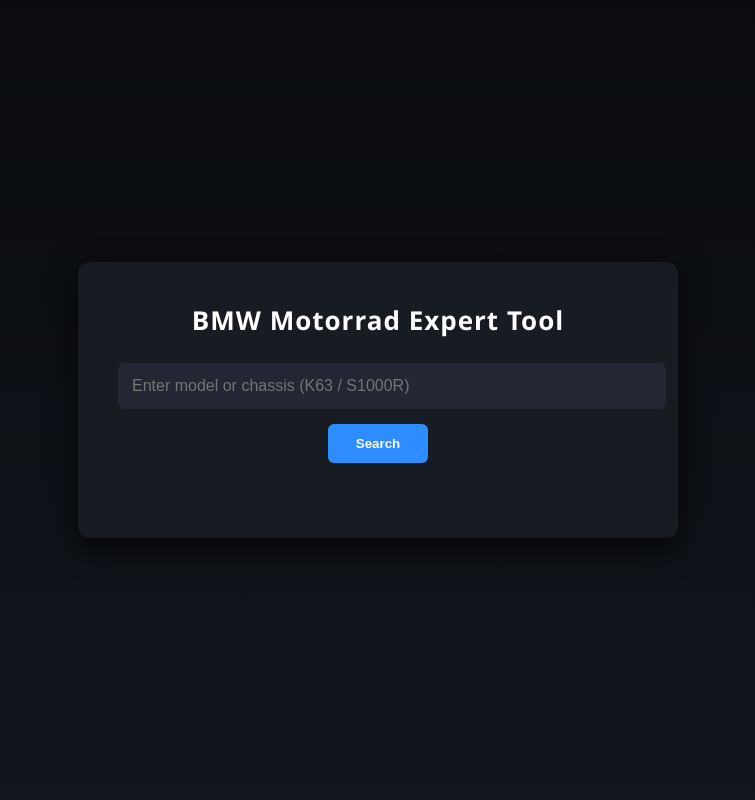
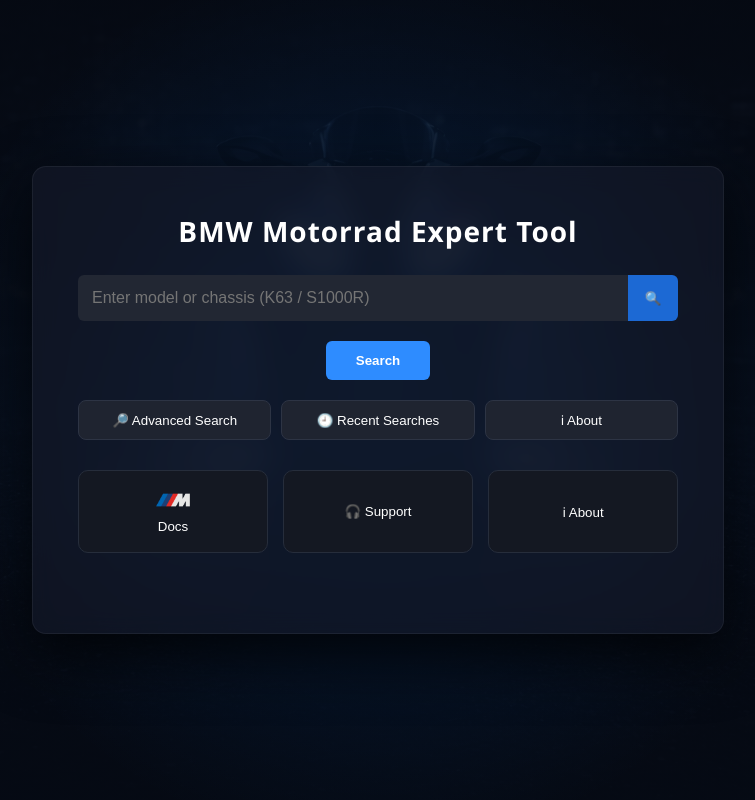
Before and after one commit to AzazelI/bmw-motorrad-expert-tool, a Flask app: page / in a window 1280 px wide. Shown: the whole page, without its empty margins (262-1017 px from the left). Run offline with Flask 3, Linux system fonts and the light colour scheme.

Commit message:
visual updates

```diff
--- a/app.py
+++ b/app.py
@@ -3,31 +3,39 @@
 
 app = Flask(__name__)
 
-with open("motorcycle_specs_database.json","r") as f:
-    database=json.load(f)
+with open("motorcycle_specs_database.json", "r", encoding="utf-8") as f:
+    database = json.load(f)
 
 @app.route("/")
 def home():
     return render_template("index.html")
 
-@app.route("/search",methods=["POST"])
+@app.route("/search", methods=["POST"])
 def search():
-
-    query=request.json.get("query","").strip().upper()
-
-    results=[]
+    query = request.json.get("query", "").strip().upper()
+    results = []
 
     for bike in database:
-
-        model=bike.get("model","").upper()
-
+        model = bike.get("model", "").upper()
         if query in model:
             results.append(bike)
 
     if not results:
-        return jsonify({"error":"Model not found"})
+        return jsonify({"error": "Model not found"})
 
     return jsonify(results)
 
-if __name__=="__main__":
+@app.route("/docs")
+def docs():
+    return render_template("docs.html")
+
+@app.route("/support")
+def support():
+    return render_template("support.html")
+
+@app.route("/about")
+def about():
+    return render_template("about.html")
+
+if __name__ == "__main__":
     app.run(debug=True)
--- a/static/script.js
+++ b/static/script.js
@@ -1,6 +1,12 @@
-async function searchBike(){
+async function search(){
 
-let query = document.getElementById("searchBox").value;
+let query = document.getElementById("search").value.trim()
+
+if(!query){
+return
+}
+
+saveRecent(query)
 
 let response = await fetch("/search",{
 
@@ -11,31 +17,157 @@
 
 body:JSON.stringify({query:query})
 
-});
+})
 
-let data = await response.json();
+let data = await response.json()
 
-let result = document.getElementById("result");
+let result = document.getElementById("result")
 
 if(data.error){
 
-result.innerHTML = "Model not found";
-return;
+result.innerHTML = "<p>Model not found</p>"
+return
 
 }
 
-result.innerHTML = `
+let html=""
 
-<h3>TECHNICAL DATA</h3>
+data.forEach(bike => {
 
-Engine capacity: ${data.engine_cc} cc<br>
-Power: ${data.power_kw} kW<br>
-Horsepower: ${data.horsepower} hp<br>
-Kerb weight: ${data.kerb_weight} kg<br>
-Gross weight: ${data.gross_weight} kg<br>
-Engine type: ${data.engine_type}<br>
-Fuel: ${data.fuel}
+html += `
 
-`;
+<h3>${bike.model}</h3>
+
+<div class="spec">
+<span>Engine capacity</span>
+<span>${bike.engine_cc || "N/A"} cc</span>
+</div>
+
+<div class="spec">
+<span>Power</span>
+<span>${bike.power_kw || "N/A"} kW</span>
+</div>
+
+<div class="spec">
+<span>Horsepower</span>
+<span>${bike.horsepower || "N/A"} hp</span>
+</div>
+
+<div class="spec">
+<span>Kerb weight</span>
+<span>${bike.kerb_weight_kg || "N/A"} kg</span>
+</div>
+
+<div class="spec">
+<span>Gross weight</span>
+<span>${bike.gross_weight_kg || "N/A"} kg</span>
+</div>
+
+<div class="spec">
+<span>Payload</span>
+<span>${bike.payload_kg || "N/A"} kg</span>
+</div>
+
+<div class="spec">
+<span>Engine type</span>
+<span>${bike.engine_type || "N/A"}</span>
+</div>
+
+<div class="spec">
+<span>Fuel</span>
+<span>${bike.fuel || "N/A"}</span>
+</div>
+
+<hr>
+
+`
+
+})
+
+result.innerHTML = html
 
 }
+
+document.getElementById("search").addEventListener("keypress",function(e){
+
+if(e.key==="Enter"){
+search()
+}
+
+})
+
+function toggleAdvanced(){
+
+let panel=document.getElementById("advancedPanel")
+
+if(panel.style.display==="none"){
+panel.style.display="block"
+}else{
+panel.style.display="none"
+}
+
+}
+
+async function advancedSearch(){
+
+let engine=document.getElementById("engineFilter").value
+
+let response=await fetch("/advanced-search",{
+
+method:"POST",
+headers:{
+"Content-Type":"application/json"
+},
+
+body:JSON.stringify({engine:engine})
+
+})
+
+let data=await response.json()
+
+let result=document.getElementById("result")
+
+if(data.error){
+
+result.innerHTML="<p>No results</p>"
+return
+
+}
+
+let html=""
+
+data.forEach(bike=>{
+
+html+=`<div>${bike.model}</div>`
+
+})
+
+result.innerHTML=html
+
+}
+
+function saveRecent(query){
+
+let recent=JSON.parse(localStorage.getItem("recent"))||[]
+
+recent.unshift(query)
+
+recent=recent.slice(0,5)
+
+localStorage.setItem("recent",JSON.stringify(recent))
+
+}
+
+function showRecent(){
+
+let recent=JSON.parse(localStorage.getItem("recent"))||[]
+
+let html="<h3>Recent Searches</h3>"
+
+recent.forEach(r=>{
+html+=`<div>${r}</div>`
+})
+
+document.getElementById("result").innerHTML=html
+
+}
--- a/static/style.css
+++ b/static/style.css
@@ -1,5 +1,13 @@
 body{
-background:linear-gradient(180deg,#0a0c10,#11151c);
+
+background:
+linear-gradient(rgba(5,10,20,0.85),rgba(5,10,20,0.95)),
+url("/static/m1000rr-bg.png");
+
+background-size:cover;
+background-position:center;
+background-repeat:no-repeat;
+
 font-family:Segoe UI,Arial;
 color:white;
 margin:0;
@@ -7,73 +15,277 @@
 align-items:center;
 justify-content:center;
 height:100vh;
+overflow:hidden;
+
 }
 
-.container{
-width:520px;
-background:#171b22;
-padding:40px;
-border-radius:12px;
-box-shadow:0 10px 30px rgba(0,0,0,0.7);
-text-align:center;
+/* subtle headlight glow */
+
+body::before{
+
+content:"";
+position:absolute;
+width:100%;
+height:100%;
+
+background:
+radial-gradient(circle at center,
+rgba(0,120,255,0.15),
+transparent 60%);
+
+pointer-events:none;
+
 }
 
+/* MAIN CARD */
+
+.container{
+
+width:600px;
+
+background:rgba(20,25,40,0.65);
+backdrop-filter:blur(12px);
+
+padding:45px;
+
+border-radius:14px;
+
+box-shadow:0 20px 60px rgba(0,0,0,0.8);
+
+text-align:center;
+
+border:1px solid rgba(255,255,255,0.06);
+
+position:relative;
+z-index:2;
+
+}
+
+/* TITLE */
+
 .title{
-font-size:26px;
+
+font-size:28px;
 font-weight:600;
 margin-bottom:25px;
 letter-spacing:1px;
+
 }
 
-input{
-width:100%;
+/* SEARCH */
+
+.search-box{
+
+display:flex;
+margin-bottom:15px;
+
+}
+
+.search-box input{
+
+flex:1;
 padding:14px;
+
 border:none;
-border-radius:6px;
+border-radius:6px 0 0 6px;
+
 background:#222733;
 color:white;
 font-size:16px;
-margin-bottom:15px;
+
 outline:none;
+
 }
 
-button{
+.search-btn{
+
+width:50px;
+border-radius:0 6px 6px 0;
+
+background:#1c69d4;
+border:none;
+color:white;
+cursor:pointer;
+
+}
+
+/* MAIN SEARCH BUTTON */
+
+.main-search{
+
+margin-top:5px;
+
 background:#2e8cff;
 border:none;
-padding:12px 28px;
+padding:12px 30px;
+
 color:white;
 font-weight:600;
+
 border-radius:6px;
 cursor:pointer;
+
 transition:0.2s;
+
 }
 
-button:hover{
+.main-search:hover{
+
 background:#1f6fe0;
+
 }
 
+/* ACTION BUTTONS */
+
+.actions{
+
+margin-top:20px;
+
+display:grid;
+grid-template-columns:repeat(3,1fr);
+gap:10px;
+
+}
+
+.action{
+
+background:#1f2430;
+border:1px solid #2d3444;
+
+padding:10px;
+border-radius:8px;
+
+cursor:pointer;
+
+transition:0.2s;
+
+color:white;
+
+}
+
+.action:hover{
+
+border-color:#2e8cff;
+background:#262d3b;
+
+}
+
+/* BOTTOM BOXES */
+
+.bottom-actions{
+
+margin-top:30px;
+
+display:grid;
+grid-template-columns:repeat(3,1fr);
+gap:15px;
+
+}
+
+.box{
+
+background:#141822;
+
+padding:18px;
+
+border-radius:10px;
+
+display:flex;
+flex-direction:column;
+align-items:center;
+justify-content:center;
+
+gap:8px;
+
+cursor:pointer;
+
+border:1px solid #262d3b;
+
+transition:0.2s;
+
+color:white;
+
+}
+
+.box:hover{
+
+border-color:#2e8cff;
+
+transform:translateY(-3px);
+
+background:#1b2130;
+
+}
+
+/* BMW M LOGO */
+
+.docs img{
+
+width:38px;
+
+}
+
+/* RESULT AREA */
+
 .result{
+
 margin-top:35px;
 text-align:left;
+
 }
 
 .result h3{
+
 border-bottom:1px solid #2a2f3b;
 padding-bottom:10px;
 margin-bottom:15px;
+
 }
 
+/* SPEC ROW */
+
 .spec{
+
 display:flex;
 justify-content:space-between;
 padding:6px 0;
 font-size:15px;
+
 }
 
 .spec span:first-child{
+
 color:#9aa0a6;
+
 }
 
 .spec span:last-child{
+
 font-weight:500;
+
 }
+
+/* MOBILE */
+
+@media(max-width:700px){
+
+.container{
+
+width:90%;
+padding:30px;
+
+}
+
+.actions{
+
+grid-template-columns:1fr;
+
+}
+
+.bottom-actions{
+
+grid-template-columns:1fr;
+
+}
+
+}
--- /dev/null
+++ b/templates/about.html
@@ -0,0 +1,2 @@
+<h1>About</h1>
+<p>BMW Motorrad Expert Tool built for technical data lookup.</p>
--- /dev/null
+++ b/templates/docs.html
@@ -0,0 +1,2 @@
+<h1>Documentation</h1>
+<p>BMW Motorrad Expert Tool documentation.</p>
--- a/templates/index.html
+++ b/templates/index.html
@@ -1,4 +1,5 @@
 <!DOCTYPE html>
+
 <html>
 
 <head>
@@ -14,103 +15,57 @@
 BMW Motorrad Expert Tool
 </div>
 
+<div class="search-box">
 <input id="search" placeholder="Enter model or chassis (K63 / S1000R)">
+<button class="search-btn" onclick="search()">🔍</button>
+</div>
 
-<button onclick="search()">Search</button>
+<button class="main-search" onclick="search()">Search</button>
+
+<div class="actions">
+
+<button class="action" onclick="toggleAdvanced()">🔎 Advanced Search</button>
+
+<button class="action" onclick="showRecent()">🕘 Recent Searches</button>
+
+<button class="action" onclick="window.location.href='/about'">ℹ About</button>
+
+</div>
+
+<div class="bottom-actions">
+
+<button class="box docs" onclick="window.location.href='/docs'">
+<img src="/static/m-logo.png">
+Docs
+</button>
+
+<button class="box" onclick="window.location.href='/support'">
+🎧 Support
+</button>
+
+<button class="box" onclick="window.location.href='/about'">
+ℹ About
+</button>
+
+</div>
+
+<div id="advancedPanel" style="display:none; margin-top:20px;">
+
+<select id="engineFilter">
+<option value="">Engine capacity</option>
+<option value="1000">1000 cc</option>
+<option value="1250">1250 cc</option>
+</select>
+
+<button onclick="advancedSearch()">Apply</button>
+
+</div>
 
 <div id="result" class="result"></div>
 
 </div>
 
-<script>
-
-// allow ENTER key search
-document.getElementById("search").addEventListener("keypress", function(e){
-if(e.key === "Enter"){
-search()
-}
-})
-
-async function search(){
-
-let query=document.getElementById("search").value.trim()
-
-if(!query){
-return
-}
-
-let res=await fetch("/search",{
-method:"POST",
-headers:{"Content-Type":"application/json"},
-body:JSON.stringify({query:query})
-})
-
-let data=await res.json()
-
-if(data.error){
-document.getElementById("result").innerHTML="<p>Model not found</p>"
-return
-}
-
-let html=""
-
-data.forEach(bike => {
-
-html += `
-
-<h3>${bike.model}</h3>
-
-<div class="spec">
-<span>Engine capacity</span>
-<span>${bike.engine_cc || "N/A"} cc</span>
-</div>
-
-<div class="spec">
-<span>Power</span>
-<span>${bike.power_kw || "N/A"} kW</span>
-</div>
-
-<div class="spec">
-<span>Horsepower</span>
-<span>${bike.horsepower || "N/A"} hp</span>
-</div>
-
-<div class="spec">
-<span>Kerb weight</span>
-<span>${bike.kerb_weight_kg || "N/A"} kg</span>
-</div>
-
-<div class="spec">
-<span>Gross weight</span>
-<span>${bike.gross_weight_kg || "N/A"} kg</span>
-</div>
-
-<div class="spec">
-<span>Payload</span>
-<span>${bike.payload_kg || "N/A"} kg</span>
-</div>
-
-<div class="spec">
-<span>Engine type</span>
-<span>${bike.engine_type || "N/A"}</span>
-</div>
-
-<div class="spec">
-<span>Fuel</span>
-<span>${bike.fuel || "N/A"}</span>
-</div>
-
-<hr>
-
-`
-
-})
-
-document.getElementById("result").innerHTML = html
-
-}
-
-</script>
+<script src="/static/script.js"></script>
 
 </body>
 </html>
--- /dev/null
+++ b/templates/support.html
@@ -0,0 +1,2 @@
+<h1>Support</h1>
+<p>Contact support: support@example.com</p>
```
Also changed, not shown: static/m-logo.png (added), static/m1000rr-bg.png (added).
